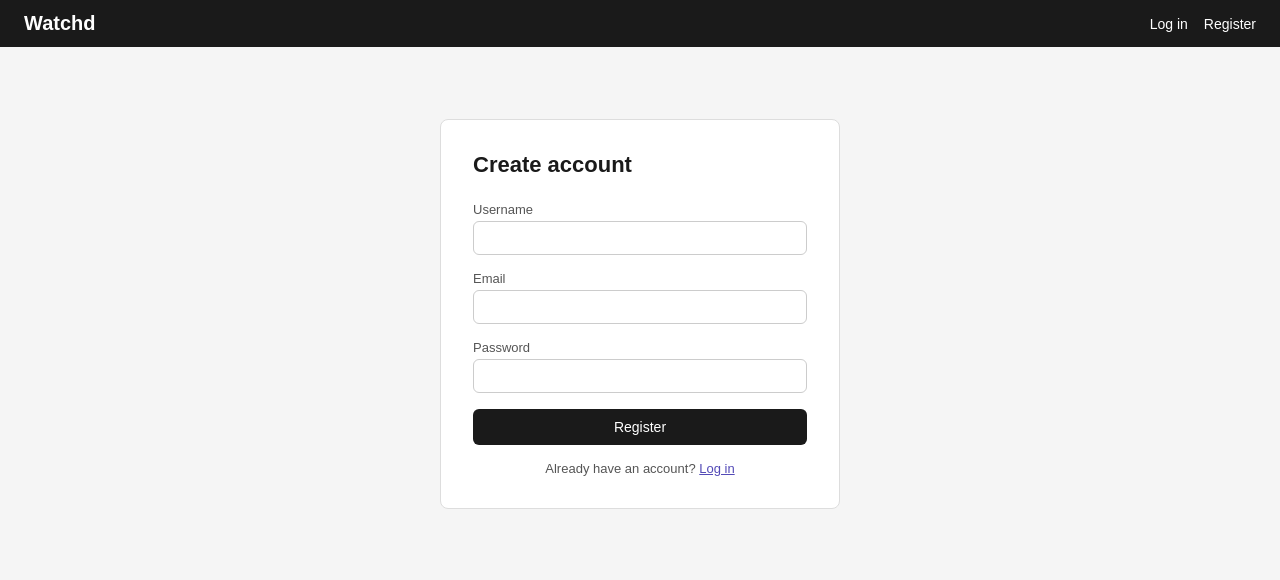
After one commit to rjaxxx/WATCHD, a Flask app: page /register in a window 1280 px wide. The commit adds this page. Shown: the top 580 px of the page. Run offline with Flask 3, Linux system fonts and the light colour scheme.

Commit message:
added basic css, error pages, log in, register, base.html

```diff
--- a/app.py
+++ b/app.py
@@ -25,14 +25,69 @@ def get_db():
 def index():
     return render_template('index.html')
 
+
 @app.errorhandler(404)
 def not_found(e):
     return render_template('404.html'), 404
+
 
 @app.errorhandler(500)
 def server_error(e):
     return render_template('500.html'), 500
 
+
+@app.route('/register', methods=['GET', 'POST'])
+def register():
+    error = None
+    if request.method == 'POST':
+        username = request.form['username']
+        email    = request.form['email']
+        password = request.form['password']
+        db = get_db()
+        existing = db.execute(
+            'SELECT user_id FROM users WHERE username = ? OR email = ?',
+            [username, email]
+        ).fetchone()
+        if existing:
+            error = 'Username or email already taken.'
+        else:
+            db.execute(
+                'INSERT INTO users (username, email, password_hash) VALUES (?, ?, ?)',
+                [username, email, generate_password_hash(password)]
+            )
+            db.commit()
+            return redirect(url_for('login'))
+    return render_template('register.html', error=error)
+
+
+@app.route('/login', methods=['GET', 'POST'])
+def login():
+    error = None
+    if request.method == 'POST':
+        username = request.form['username']
+        password = request.form['password']
+        db   = get_db()
+        user = db.execute(
+            'SELECT * FROM users WHERE username = ?',
+            [username]
+        ).fetchone()
+        if user is None:
+            error = 'Username not found.'
+        elif not check_password_hash(user['password_hash'], password):
+            error = 'Incorrect password.'
+        else:
+            session.clear()
+            session['user_id'] = user['user_id']
+            session['username'] = user['username']
+            return redirect(url_for('index'))
+    return render_template('login.html', error=error)
+
+
+@app.route('/logout')
+def logout():
+    session.clear()
+    return redirect(url_for('login'))
+
 # run
 
 if __name__ == '__main__':
--- /dev/null
+++ b/static/css/style.css
@@ -0,0 +1,115 @@
+* {
+    margin: 0;
+    padding: 0;
+    box-sizing: border-box;
+}
+
+body {
+    font-family: sans-serif;
+    background: #f5f5f5;
+    color: #1a1a1a;
+}
+
+nav {
+    background: #1a1a1a;
+    color: white;
+    padding: 12px 24px;
+    display: flex;
+    justify-content: space-between;
+    align-items: center;
+}
+
+.nav-brand {
+    color: white;
+    font-size: 20px;
+    font-weight: bold;
+    text-decoration: none;
+}
+
+.nav-links {
+    display: flex;
+    gap: 16px;
+    align-items: center;
+}
+
+.nav-links a {
+    color: white;
+    text-decoration: none;
+    font-size: 14px;
+}
+
+.nav-links a:hover {
+    text-decoration: underline;
+}
+
+main {
+    padding: 32px 24px;
+    max-width: 900px;
+    margin: 0 auto;
+}
+
+.form-container {
+    max-width: 400px;
+    margin: 40px auto;
+    background: white;
+    padding: 32px;
+    border-radius: 8px;
+    border: 1px solid #ddd;
+}
+
+.form-container h1 {
+    margin-bottom: 24px;
+    font-size: 22px;
+}
+
+.form-container label {
+    display: block;
+    font-size: 13px;
+    margin-bottom: 4px;
+    color: #555;
+}
+
+.form-container input {
+    width: 100%;
+    padding: 8px 12px;
+    margin-bottom: 16px;
+    border: 1px solid #ccc;
+    border-radius: 6px;
+    font-size: 14px;
+}
+
+.form-container button {
+    width: 100%;
+    padding: 10px;
+    background: #1a1a1a;
+    color: white;
+    border: none;
+    border-radius: 6px;
+    font-size: 14px;
+    cursor: pointer;
+    margin-bottom: 16px;
+}
+
+.form-container button:hover {
+    background: #333;
+}
+
+.form-container p {
+    font-size: 13px;
+    color: #555;
+    text-align: center;
+}
+
+.form-container a {
+    color: #534AB7;
+}
+
+.error {
+    background: #fee;
+    border: 1px solid #fcc;
+    color: #c00;
+    padding: 10px 12px;
+    border-radius: 6px;
+    margin-bottom: 16px;
+    font-size: 13px;
+}
--- a/templates/base.html
+++ b/templates/base.html
@@ -0,0 +1,27 @@
+<!DOCTYPE html>
+<html lang="en">
+<head>
+    <meta charset="UTF-8">
+    <meta name="viewport" content="width=device-width, initial-scale=1.0">
+    <title>Watchd</title>
+    <link rel="stylesheet" href="{{ url_for('static', filename='css/style.css') }}">
+</head>
+<body>
+    <nav>
+        <a href="{{ url_for('index') }}" class="nav-brand">Watchd</a>
+        <div class="nav-links">
+            {% if session['user_id'] %}
+                <span>Hi, {{ session['username'] }}</span>
+                <a href="{{ url_for('index') }}">Search</a>
+                <a href="{{ url_for('logout') }}">Log out</a>
+            {% else %}
+                <a href="{{ url_for('login') }}">Log in</a>
+                <a href="{{ url_for('register') }}">Register</a>
+            {% endif %}
+        </div>
+    </nav>
+    <main>
+        {% block content %}{% endblock %}
+    </main>
+</body>
+</html>
--- /dev/null
+++ b/templates/register.html
@@ -0,0 +1,19 @@
+{% extends 'base.html' %}
+{% block content %}
+<div class="form-container">
+    <h1>Create account</h1>
+    {% if error %}
+        <p class="error">{{ error }}</p>
+    {% endif %}
+    <form method="POST">
+        <label for="username">Username</label>
+        <input type="text" id="username" name="username" required>
+        <label for="email">Email</label>
+        <input type="email" id="email" name="email" required>
+        <label for="password">Password</label>
+        <input type="password" id="password" name="password" required>
+        <button type="submit">Register</button>
+    </form>
+    <p>Already have an account? <a href="{{ url_for('login') }}">Log in</a></p>
+</div>
+{% endblock %}
```
Also changed, not shown: templates/404.html (added, +8 -0 lines), templates/500.html (added, +8 -0 lines), templates/index.html (+3 -6 lines), templates/login.html (added, +17 -0 lines), watchd.db.
